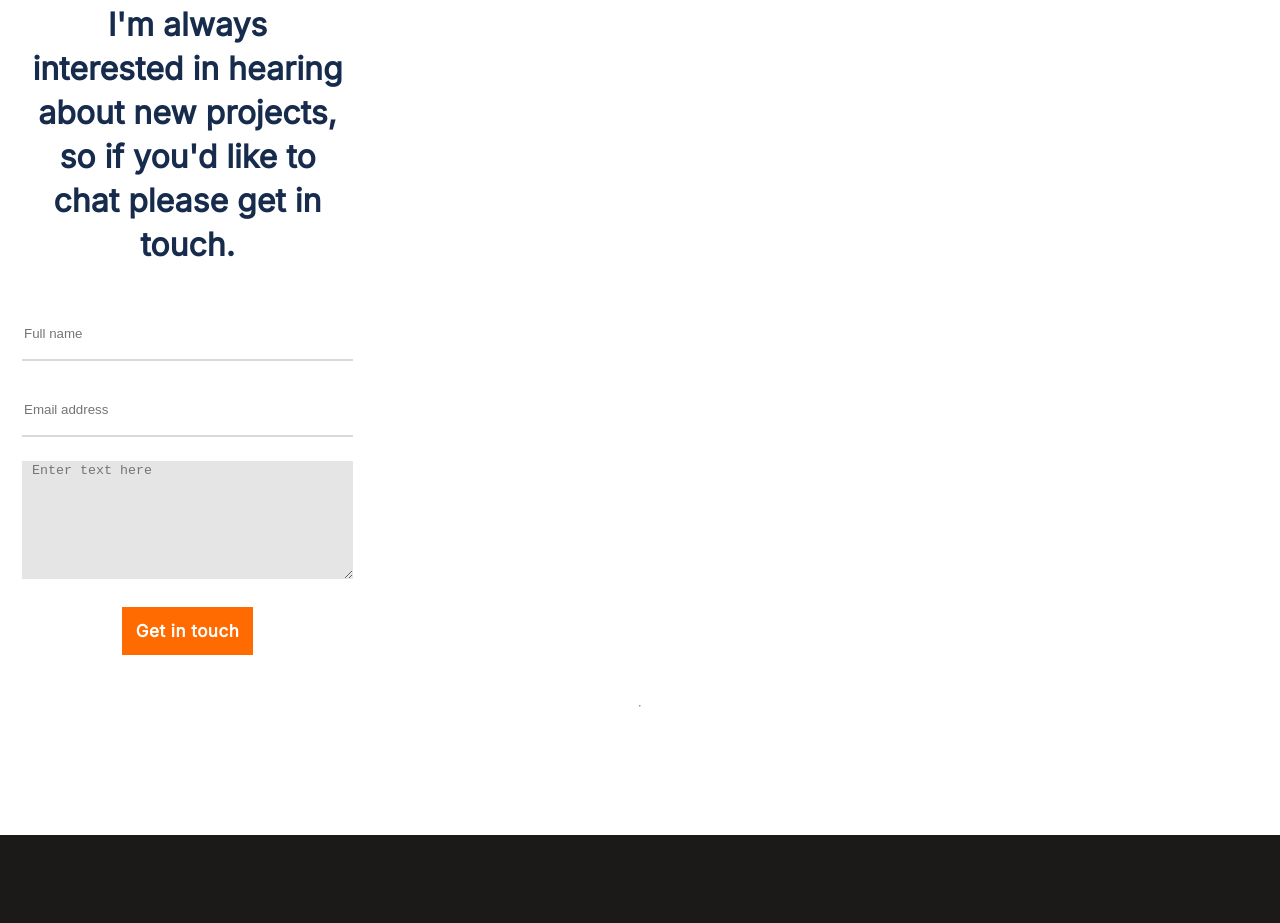
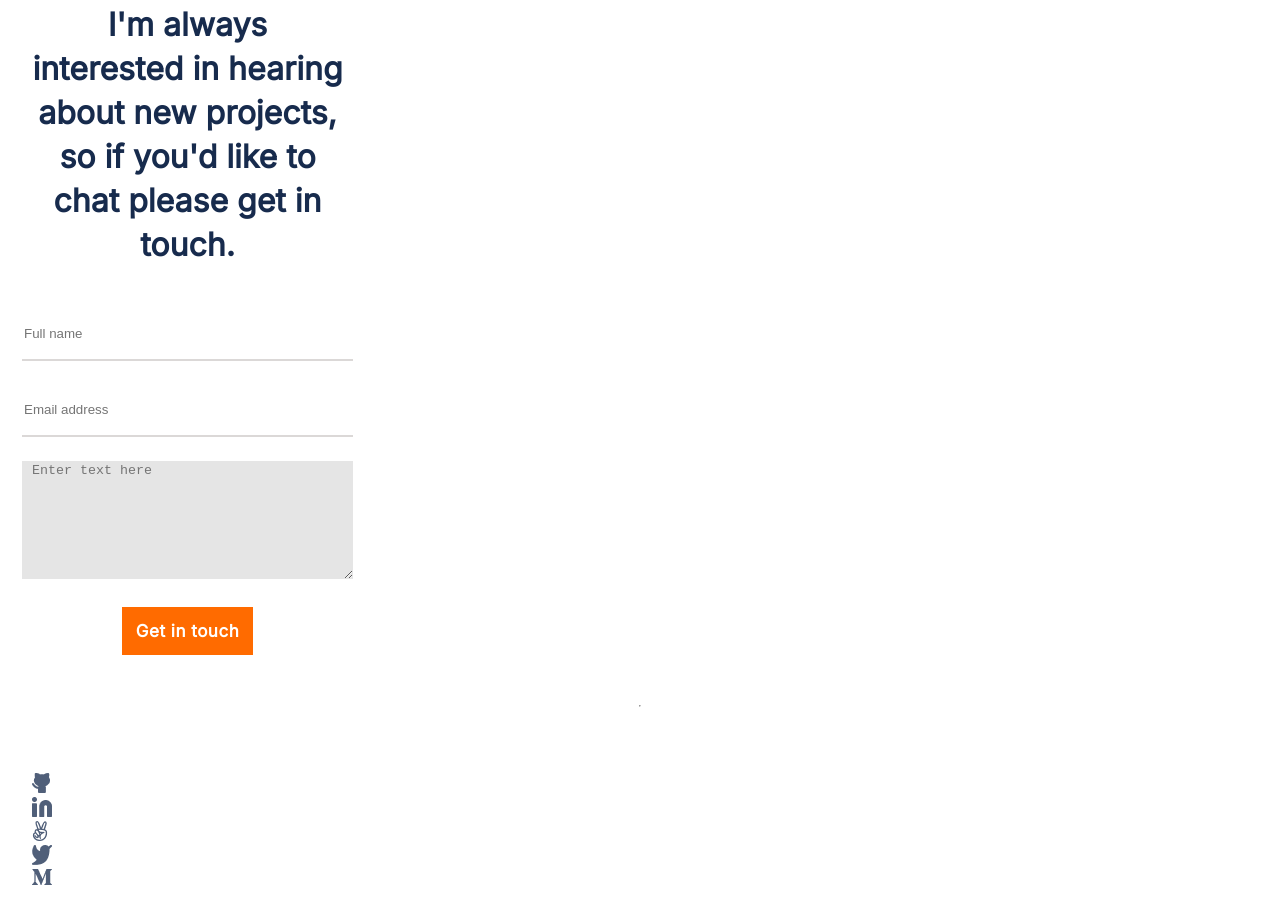
Before and after one commit to leehaney254/myportfolio, a website: page index.html in a window 1280 px wide. Shown: the part 6265-7188 px from the top of the page. Before the commit the page ends 7100 px from the top, so only its background shows below. Drawn offline with Linux system fonts and the light colour scheme.

Commit message:
Build: Add social icons

```diff
--- a/index.html
+++ b/index.html
@@ -276,6 +276,37 @@
         </ul>
       </form>
       <hr id="sec-hr" />
+      <ul id="second-media">
+        <li>
+          <a class="icons" href="https://github.com/leehaney254"
+            ><img src="./assets/gitfoot.png" alt="Github link"
+          /></a>
+        </li>
+        <li>
+          <a
+            class="icons"
+            href="https://www.linkedin.com/in/leehaney-george-0a4a51178/"
+            ><img src="./assets/linkedinfoot.png" alt="Linkedin icon"
+          /></a>
+        </li>
+        <li>
+          <a
+            class="icons"
+            href="https://app.slack.com/client/T47CT8XPG/D0487PRDM7F/rimeto_profile/U03T2ES9771"
+            ><img src="./assets/slackfoot.png" alt="Slack icon"
+          /></a>
+        </li>
+        <li>
+          <a class="icons" href="https://twitter.com/Lee06785586"
+            ><img src="./assets/twitterfoot.png" alt="Twitter icon"
+          /></a>
+        </li>
+        <li>
+          <a class="icons" href="georgeleehaney@gmail.com"
+            ><img src="./assets/gmailfoot.png" alt="gmail icon"
+          /></a>
+        </li>
+      </ul>
     </footer>
   </body>
 </html>
```
